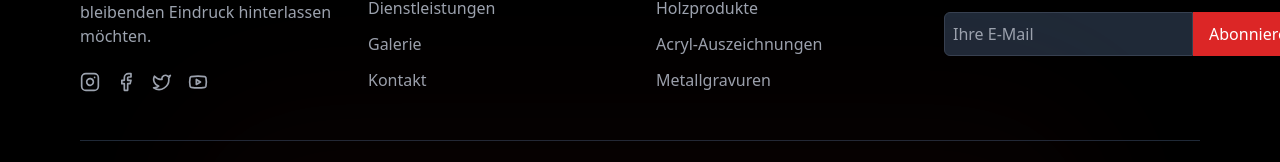
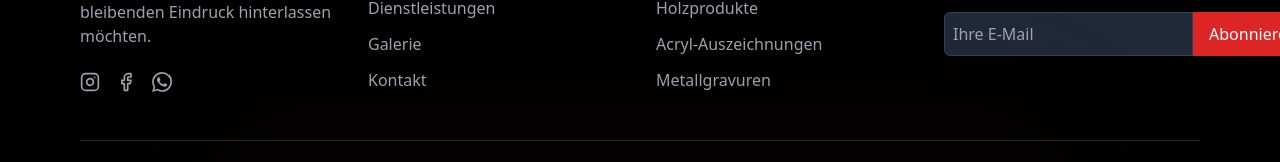
Before and after one commit to aalmamunsikder/laser-craft, a React (Vite) app: page / in a window 1280 px wide. Shown: the part 4377-4539 px from the top of the page. Built offline with nearby package versions, Linux system fonts and the light colour scheme.

Commit message:
Update footer social media links - Add Instagram, Facebook, and WhatsApp links

```diff
--- a/src/components/FooterSection.tsx
+++ b/src/components/FooterSection.tsx
@@ -1,6 +1,6 @@
 import React from 'react';
 import { motion } from 'framer-motion';
-import { InstagramIcon, FacebookIcon, TwitterIcon, YoutubeIcon, ArrowUpIcon } from 'lucide-react';
+import { InstagramIcon, FacebookIcon, ArrowUpIcon } from 'lucide-react';
 const FooterSection = () => {
   const scrollToTop = () => {
     window.scrollTo({
@@ -27,21 +27,19 @@
 
           {/* Social Icons */}
           <div className="flex justify-center space-x-6">
-            <a href="#" className="text-gray-400 hover:text-red-600 transition-colors duration-300 touch-target">
+            <a href="https://www.instagram.com/lumi.xpert/" target="_blank" rel="noopener noreferrer" className="text-gray-400 hover:text-red-600 transition-colors duration-300 touch-target">
               <InstagramIcon className="w-5 h-5" />
               <span className="sr-only">Instagram</span>
             </a>
-            <a href="#" className="text-gray-400 hover:text-red-600 transition-colors duration-300 touch-target">
+            <a href="https://www.facebook.com/profile.php?id=61577765944704" target="_blank" rel="noopener noreferrer" className="text-gray-400 hover:text-red-600 transition-colors duration-300 touch-target">
               <FacebookIcon className="w-5 h-5" />
               <span className="sr-only">Facebook</span>
             </a>
-            <a href="#" className="text-gray-400 hover:text-red-600 transition-colors duration-300 touch-target">
-              <TwitterIcon className="w-5 h-5" />
-              <span className="sr-only">Twitter</span>
-            </a>
-            <a href="#" className="text-gray-400 hover:text-red-600 transition-colors duration-300 touch-target">
-              <YoutubeIcon className="w-5 h-5" />
-              <span className="sr-only">YouTube</span>
+            <a href="https://wa.me/491781638184" target="_blank" rel="noopener noreferrer" className="text-gray-400 hover:text-red-600 transition-colors duration-300 touch-target">
+              <svg className="w-5 h-5" fill="currentColor" viewBox="0 0 24 24">
+                <path d="M17.472 14.382c-.297-.149-1.758-.867-2.03-.967-.273-.099-.471-.148-.67.15-.197.297-.767.966-.94 1.164-.173.199-.347.223-.644.075-.297-.15-1.255-.463-2.39-1.475-.883-.788-1.48-1.761-1.653-2.059-.173-.297-.018-.458.13-.606.134-.133.298-.347.446-.52.149-.174.198-.298.298-.497.099-.198.05-.371-.025-.52-.075-.149-.669-1.612-.916-2.207-.242-.579-.487-.5-.669-.51-.173-.008-.371-.01-.57-.01-.198 0-.52.074-.792.372-.272.297-1.04 1.016-1.04 2.479 0 1.462 1.065 2.875 1.213 3.074.149.198 2.096 3.2 5.077 4.487.709.306 1.262.489 1.694.625.712.227 1.36.195 1.871.118.571-.085 1.758-.719 2.006-1.413.248-.694.248-1.289.173-1.413-.074-.124-.272-.198-.57-.347m-5.421 7.403h-.004a9.87 9.87 0 01-5.031-1.378l-.361-.214-3.741.982.998-3.648-.235-.374a9.86 9.86 0 01-1.51-5.26c.001-5.45 4.436-9.884 9.888-9.884 2.64 0 5.122 1.03 6.988 2.898a9.825 9.825 0 012.893 6.994c-.003 5.45-4.437 9.884-9.885 9.884m8.413-18.297A11.815 11.815 0 0012.05 0C5.495 0 .16 5.335.157 11.892c0 2.096.547 4.142 1.588 5.945L.057 24l6.305-1.654a11.882 11.882 0 005.683 1.448h.005c6.554 0 11.89-5.335 11.893-11.893A11.821 11.821 0 0020.885 3.087z"/>
+              </svg>
+              <span className="sr-only">WhatsApp</span>
             </a>
           </div>
 
@@ -86,21 +84,19 @@
               Premium-Lasergravurlösungen für Unternehmen und Privatkunden, die einen bleibenden Eindruck hinterlassen möchten.
             </p>
             <div className="flex space-x-4">
-              <a href="#" className="text-gray-400 hover:text-red-600 transition-colors duration-300">
+              <a href="https://www.instagram.com/lumi.xpert/" target="_blank" rel="noopener noreferrer" className="text-gray-400 hover:text-red-600 transition-colors duration-300">
                 <InstagramIcon className="w-5 h-5" />
                 <span className="sr-only">Instagram</span>
               </a>
-              <a href="#" className="text-gray-400 hover:text-red-600 transition-colors duration-300">
+              <a href="https://www.facebook.com/profile.php?id=61577765944704" target="_blank" rel="noopener noreferrer" className="text-gray-400 hover:text-red-600 transition-colors duration-300">
                 <FacebookIcon className="w-5 h-5" />
                 <span className="sr-only">Facebook</span>
               </a>
-              <a href="#" className="text-gray-400 hover:text-red-600 transition-colors duration-300">
-                <TwitterIcon className="w-5 h-5" />
-                <span className="sr-only">Twitter</span>
-              </a>
-              <a href="#" className="text-gray-400 hover:text-red-600 transition-colors duration-300">
-                <YoutubeIcon className="w-5 h-5" />
-                <span className="sr-only">YouTube</span>
+              <a href="https://wa.me/491781638184" target="_blank" rel="noopener noreferrer" className="text-gray-400 hover:text-red-600 transition-colors duration-300">
+                <svg className="w-5 h-5" fill="currentColor" viewBox="0 0 24 24">
+                  <path d="M17.472 14.382c-.297-.149-1.758-.867-2.03-.967-.273-.099-.471-.148-.67.15-.197.297-.767.966-.94 1.164-.173.199-.347.223-.644.075-.297-.15-1.255-.463-2.39-1.475-.883-.788-1.48-1.761-1.653-2.059-.173-.297-.018-.458.13-.606.134-.133.298-.347.446-.52.149-.174.198-.298.298-.497.099-.198.05-.371-.025-.52-.075-.149-.669-1.612-.916-2.207-.242-.579-.487-.5-.669-.51-.173-.008-.371-.01-.57-.01-.198 0-.52.074-.792.372-.272.297-1.04 1.016-1.04 2.479 0 1.462 1.065 2.875 1.213 3.074.149.198 2.096 3.2 5.077 4.487.709.306 1.262.489 1.694.625.712.227 1.36.195 1.871.118.571-.085 1.758-.719 2.006-1.413.248-.694.248-1.289.173-1.413-.074-.124-.272-.198-.57-.347m-5.421 7.403h-.004a9.87 9.87 0 01-5.031-1.378l-.361-.214-3.741.982.998-3.648-.235-.374a9.86 9.86 0 01-1.51-5.26c.001-5.45 4.436-9.884 9.888-9.884 2.64 0 5.122 1.03 6.988 2.898a9.825 9.825 0 012.893 6.994c-.003 5.45-4.437 9.884-9.885 9.884m8.413-18.297A11.815 11.815 0 0012.05 0C5.495 0 .16 5.335.157 11.892c0 2.096.547 4.142 1.588 5.945L.057 24l6.305-1.654a11.882 11.882 0 005.683 1.448h.005c6.554 0 11.89-5.335 11.893-11.893A11.821 11.821 0 0020.885 3.087z"/>
+                </svg>
+                <span className="sr-only">WhatsApp</span>
               </a>
             </div>
           </div>
```
